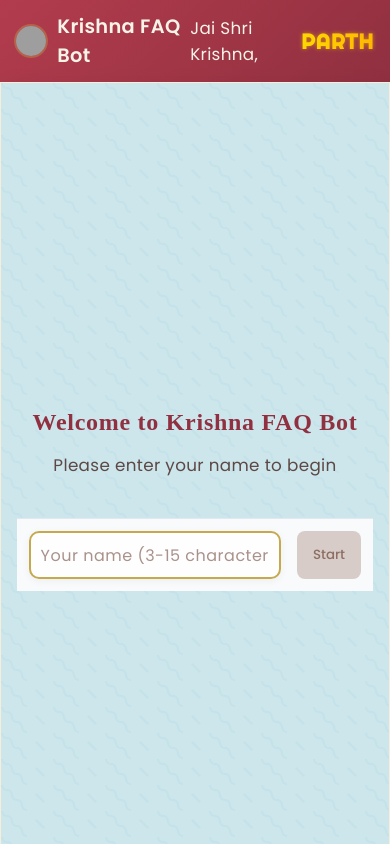
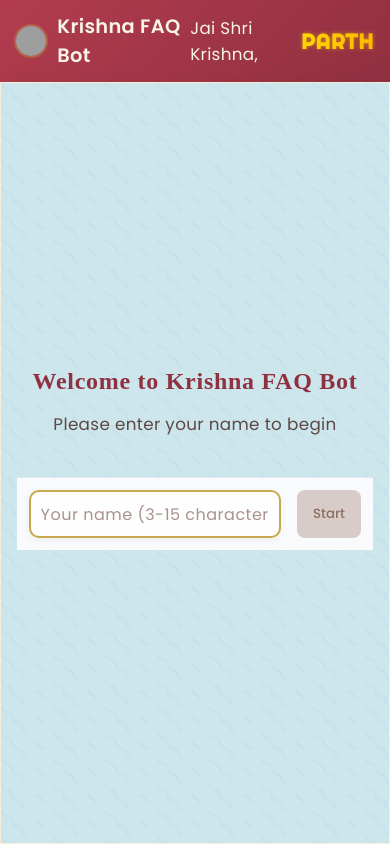
Before and after one commit to 1Coder-Shivam/faq-chatbot-app, a React (Vite) app in the folder faq-chat-bot-frontend/: page / in a window 390 px wide. Built offline with nearby package versions, Linux system fonts and the light colour scheme; no server answers; grey boxes are pictures that could not be loaded; a web font is replaced by a local one.

Commit message:
frontend updated host preview fix 15

```diff
--- a/faq-chat-bot-frontend/src/App.css
+++ b/faq-chat-bot-frontend/src/App.css
@@ -816,7 +816,7 @@ h1, h2, .chat-header h2, .welcome-screen h1 {
 
 /* Responsive adjustments */
 @media (max-width: 768px) {
-  .chat-container {
+  .app {
     position: static;
     overflow: auto;
     min-height: 100vh;
@@ -826,8 +826,6 @@ h1, h2, .chat-header h2, .welcome-screen h1 {
   .chat-container {
     border-radius: 0;
     margin: 0;
-    max-width: 100%;
-    height: 100%;
   }
 
   .navbar {
@@ -880,7 +878,7 @@ h1, h2, .chat-header h2, .welcome-screen h1 {
 }
 
 @media (max-width: 480px) {
-  .chat-container {
+  .app {
     position: static;
     overflow: auto;
     height: auto;
```
